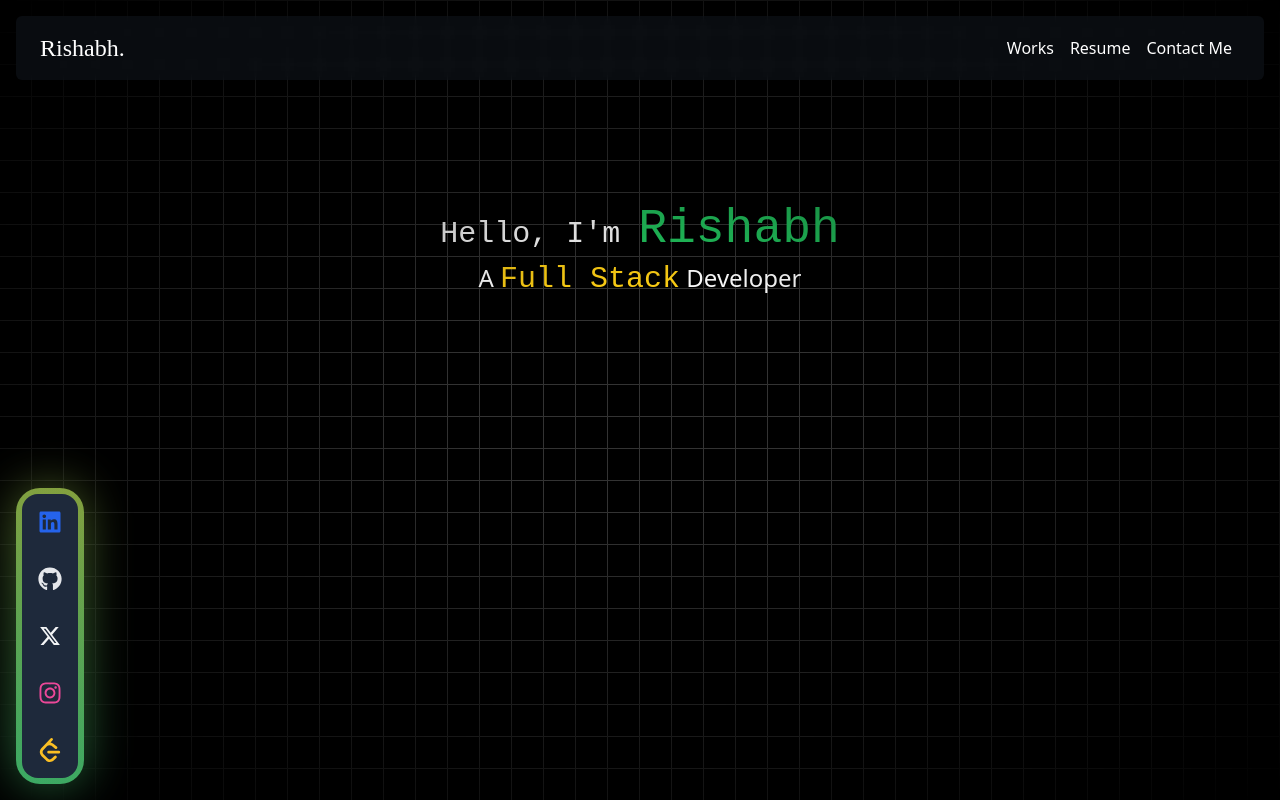
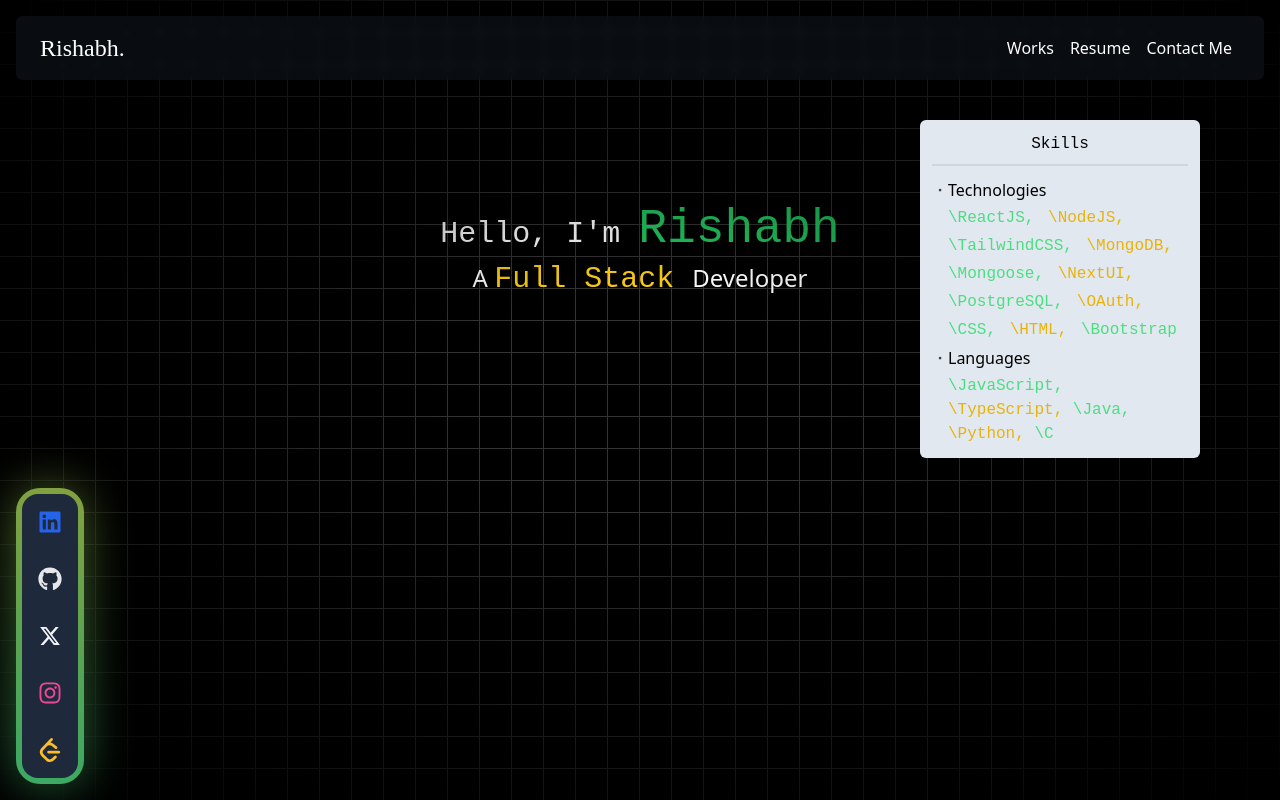
Before and after one commit to rishabhguptajs/personal_portfolio, a Next.js app: page / in a window 1280 px wide. Built offline with nearby package versions, Linux system fonts and the light colour scheme.

Commit message:
feat: Add SkillsCard component for displaying skills

```diff
--- /dev/null
+++ b/src/app/components/skills.tsx
@@ -0,0 +1,52 @@
+import React from "react"
+import { LuDot } from "react-icons/lu"
+
+interface SkillsCardProps {
+  Technologies: String[]
+  Languages: String[]
+}
+
+const SkillsCard: React.FC<SkillsCardProps> = ({ Technologies, Languages }) => {
+  return (
+    <div className="min-w-fit max-w-[280px] bg-slate-200 flex flex-col items-center p-3 transition-all rounded-md">
+      <h1 className="w-full text-center mx-2 font-title">Skills</h1>
+      <div className="w-full border-t-2 border-gray-300 my-2"></div>
+      <div className="flex flex-col">
+        <h1 className="flex items-center justify-start my-1">
+          <LuDot className="text-gray-700" /> Technologies
+        </h1>
+        <div className="flex ml-4 flex-wrap max-w-[280px] gap-1">
+          {Technologies.map((tech: String, index: number) => (
+            <p
+              key={index}
+              className={`font-monoskills ${
+                index % 2 === 0 ? "text-green-400" : "text-yellow-500"
+              }`}
+            >
+              \{tech}
+              {index < Technologies.length - 1 && ","}&nbsp;
+            </p>
+          ))}
+        </div>
+        <h1 className="flex items-center justify-start my-1">
+          <LuDot className="text-gray-700" /> Languages
+        </h1>
+        <div className="flex ml-4 flex-wrap max-w-[280px]">
+          {Languages.map((tech: String, index: number) => (
+            <p
+              key={index}
+              className={`font-monoskills ${
+                index % 2 === 0 ? "text-green-400" : "text-yellow-500"
+              }`}
+            >
+              \{tech}
+              {index < Languages.length - 1 && ","}&nbsp;
+            </p>
+          ))}
+        </div>
+      </div>
+    </div>
+  )
+}
+
+export default SkillsCard
--- a/src/app/page.tsx
+++ b/src/app/page.tsx
@@ -1,5 +1,6 @@
 import Navbar from "./components/navbar"
 import SideBar from "./components/sidebar"
+import SkillsCard from "./components/skills"
 
 export default function Home() {
   return (
@@ -18,10 +19,14 @@ export default function Home() {
           <p className="font-sans text-2xl m-2">
             A{" "}
             <span className="font-title text-yellow-400 text-3xl">
-              Full Stack
-            </span>{" "}
+              Full Stack{" "}
+            </span>
             Developer
           </p>
+        </div>
+
+        <div className="absolute right-20 top-[120px] z-50">
+          <SkillsCard Technologies={["ReactJS", "NodeJS", "TailwindCSS", "MongoDB", "Mongoose", "NextUI", "PostgreSQL", "OAuth", "CSS", "HTML", "Bootstrap"]} Languages={["JavaScript", "TypeScript", "Java", "Python", "C"]} />
         </div>
       </div>
     </div>
--- a/tailwind.config.ts
+++ b/tailwind.config.ts
@@ -17,7 +17,8 @@ const config: Config = {
     extend: {
       fontFamily: {
         headers: ["Playwrite HR Lijeva", "cursive"],
-        title: ["Cutive Mono", "monospace"]
+        title: ["Cutive Mono", "monospace"],
+        monoskills: ["Kode Mono", "monospace"],
       },
       backgroundImage: {
         "gradient-radial": "radial-gradient(var(--tw-gradient-stops))",
```
